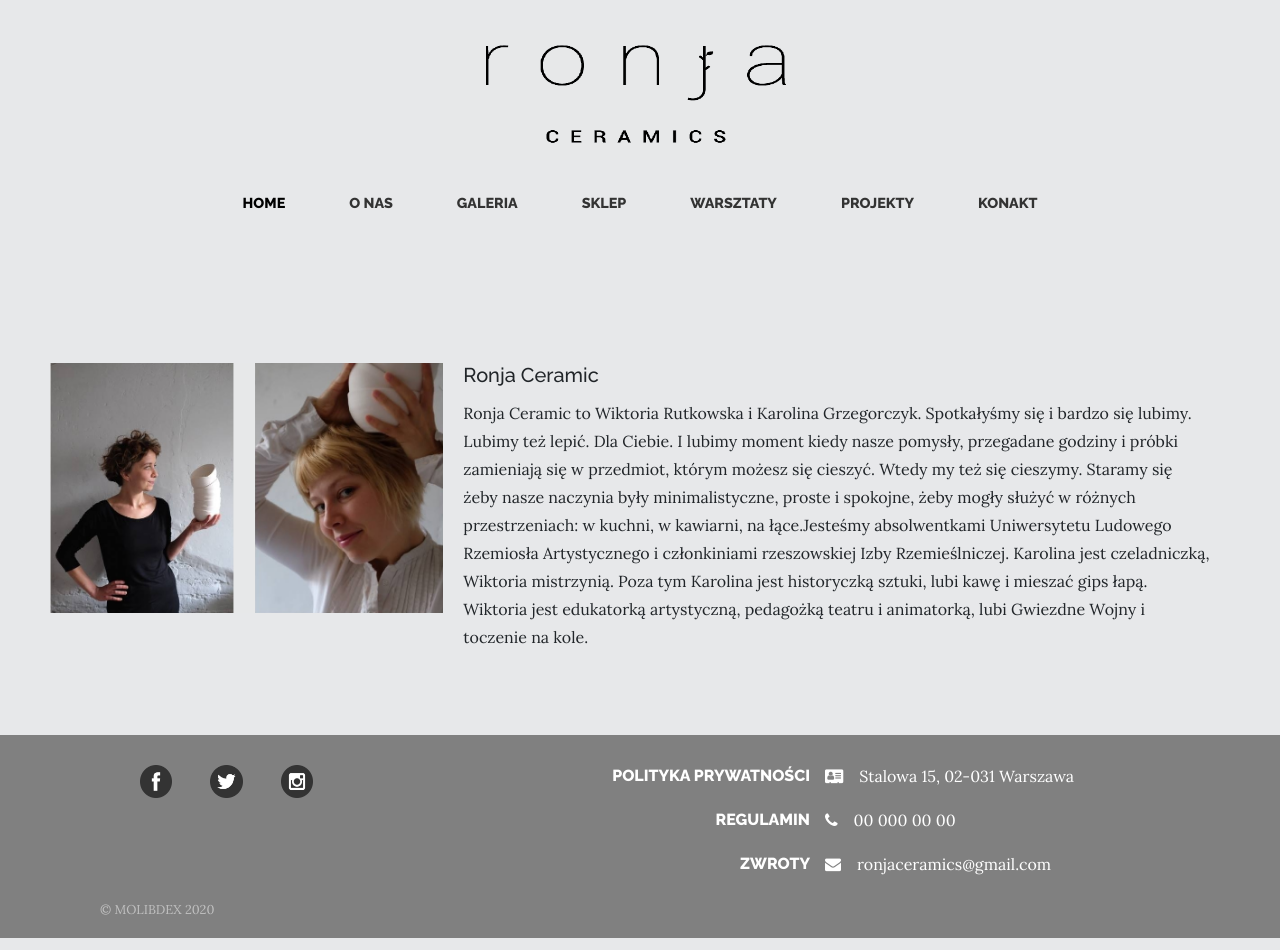
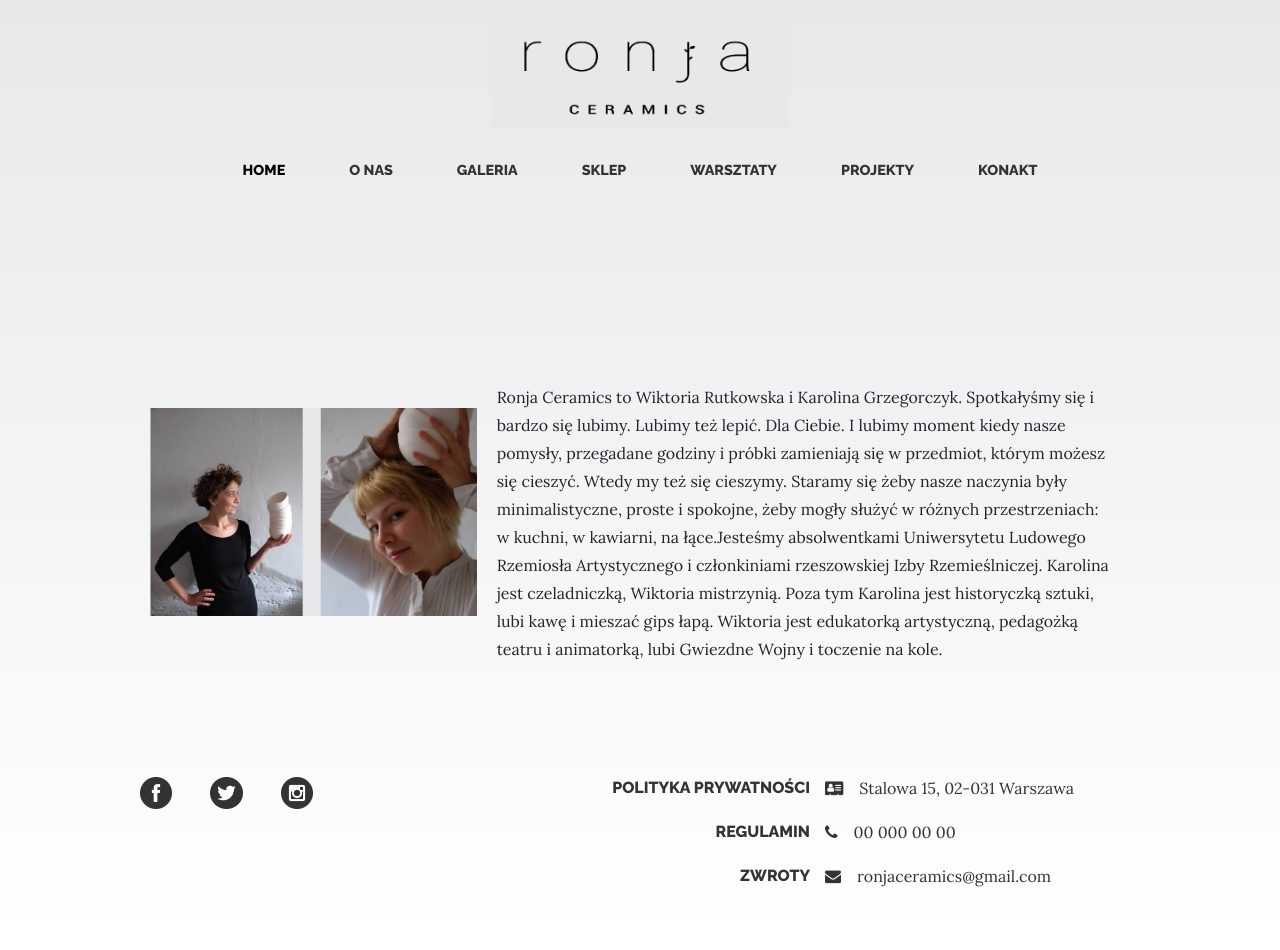
Before and after one commit to molibdex/ronjaceramics-website, a PHP site: page /about.html in a window 1280 px wide. Run offline with PHP 8.4, Linux system fonts and the light colour scheme.

Commit message:
view buggs fixed
about + style

```diff
--- a/about.html
+++ b/about.html
@@ -64,19 +64,16 @@
     </div>
   </nav>
 
-  <br>
-  <br>
-  <div class="card mb-3" >
-  <div class="row no-gutters">
+  <div class="card cardo mb-3" >
+  <div class="row no-gutters justify-content-center">
     <div class="col-md-4">
       <img src="assets\img\aboutus.png" class="img-fluid about" alt="ronja">
     </div>
 
     <div class="col-md-8">
       <div class="card-body">
-        <h5 class="card-title">Ronja Ceramic</h5>
         <p class="card-text">
-        Ronja Ceramic to Wiktoria Rutkowska i Karolina Grzegorczyk. Spotkałyśmy się  i bardzo się lubimy. Lubimy też lepić. Dla Ciebie.
+        Ronja Ceramics to Wiktoria Rutkowska i Karolina Grzegorczyk. Spotkałyśmy się  i bardzo się lubimy. Lubimy też lepić. Dla Ciebie.
         I lubimy moment kiedy nasze pomysły, przegadane godziny i próbki zamieniają się w przedmiot, którym możesz się cieszyć. Wtedy my też się cieszymy.
         Staramy się żeby nasze naczynia były minimalistyczne, proste i spokojne, żeby mogły służyć w różnych przestrzeniach: w kuchni, w kawiarni, na łące.Jesteśmy absolwentkami Uniwersytetu Ludowego Rzemiosła Artystycznego i członkiniami rzeszowskiej Izby Rzemieślniczej. Karolina jest czeladniczką, Wiktoria mistrzynią.
         Poza tym Karolina jest historyczką sztuki, lubi kawę i mieszać gips łapą.
@@ -91,23 +88,23 @@
   <!-- Footer -->
       <div class="mt-5 pt-5 pb-5 footer nopadding">
           <div class="container">
-            <div class="row nopadding">
+              <div class="row nopadding ">
                   <!-- pusty DIV -->
-                <div class="col-lg-5 col-xs-12 img-fluid">
+                  <div class="col-lg-5 col-xs-12 icons">
                     <ul class="row">
                       <li class="col-xs-6 col-sm-2">
                         <a href="#">
-                        <img class="icon " src="assets\img\icons\fb.png">
+                          <img class="icon smedia " src="assets\img\icons\fb.png">
                         </a>
                       </li>
                       <li class="col-xs-6 col-sm-2">
                         <a href="#">
-                        <img class="icon " src="assets\img\icons\tw.png">
+                          <img class="icon smedia" src="assets\img\icons\tw.png">
                         </a>
                       </li>
                       <li class="col-xs-6 col-sm-2">
                         <a href="#">
-                        <img class="icon" src="assets\img\icons\insta.png">
+                          <img class="icon smedia" src="assets\img\icons\insta.png">
                         </a>
                       </li>
                     </ul>
--- a/assets/css/style.css
+++ b/assets/css/style.css
@@ -3,11 +3,18 @@ body {
   font-family: 'Lora';
   background-attachment: fixed;
   background-position: center;
-  background-color: #E7E8EA;
+
+  /* Permalink - use to edit and share this gradient: https://colorzilla.com/gradient-editor/#ffffff+0,e5e5e5+100;White+3D */
+background: #E7E8EA; /* Old browsers */
+background: -moz-linear-gradient(top,  #E7E8EA 0%, #ffffff 100%); /* FF3.6-15 */
+background: -webkit-linear-gradient(top,  #E7E8EA 0%,#ffffff 100%); /* Chrome10-25,Safari5.1-6 */
+background: linear-gradient(to bottom,  #E7E8EA 0%,#ffffff 100%); /* W3C, IE10+, FF16+, Chrome26+, Opera12+, Safari7+ */
+filter: progid:DXImageTransform.Microsoft.gradient( startColorstr='#E7E8EA', endColorstr='#ffffff',GradientType=0 ); /* IE6-9 */
+
 }
 
  .logo {
-   width: 400px;
+   width: 300px;
    height: auto;
    margin-top: 30px;
 
@@ -35,7 +42,7 @@ p {
 }
 
 #mainNav {
-  background-color: #E7E8EA;
+
   font-family: 'Raleway';
 }
 
@@ -77,15 +84,17 @@ margin-left: 85px;
 border-radius: 2px; }
 
 /**** ABOUT US ****/
-.card {
-  margin: 50px;
+.cardo {
+  padding: 0 !important;
+  margin: 150px;
+
   background: none;
   border: none;
 }
 .about {
   display: inline-block;
   margin-right: 20px;
-  margin-top: 20px;
+  margin-top: 45px;
 }
 
 @media (max-width: 575px) {
@@ -113,8 +122,7 @@ ul {
   list-style-type: none;
  }
 .footer{
-    background: grey;
-    background: grey;
+
     height: auto;
     width: 100%;
     position: sticky;
@@ -134,7 +142,7 @@ ul {
 
 }
 .head-foot a {
-    color:#ffffff;
+    color:#333333;
 }
 .head-foot a:hover {
     color: #333333;
@@ -143,23 +151,23 @@ ul {
 .head-foot p {
     text-align: right;
     margin-top: 3px;
-    color: #ffffff;
+    color: #333333;
 }
 
 .head-foot p {
     text-align: right;
     margin-top: 3px;
     font-family: 'Raleway';
-    color: #ffffff;
+    color: #333333;
     font-weight: 800;
 }
 .head-foot2 p {
-    color:#ffffff;
+    color:#333333;
     text-align: left;
     margin-top: 3px;
 }
 .head-foot li a {
-    color:#ffffff;
+    color:#333333;
 }
 .head-foot li a:hover {
     color: #black;
@@ -169,11 +177,5 @@ ul {
     text-decoration: none;
 }
 .head-news a:hover {
-    color: black ;
+    color: #E7E8EA ;
 }
-.line {
-    border-left:2px solid #ffffff;
-    height: 100px;
-    width: 0;
-    margin-top: 10px;
-}
```
Lines whose indentation alone changed are shown as unchanged.
